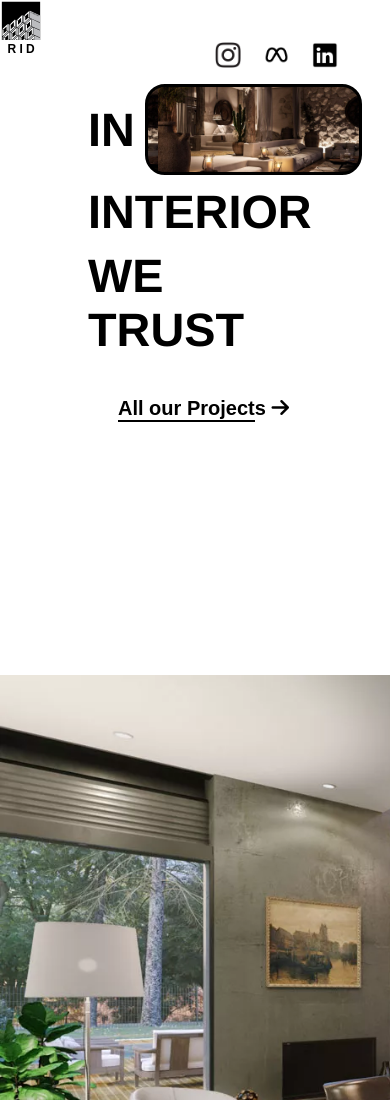
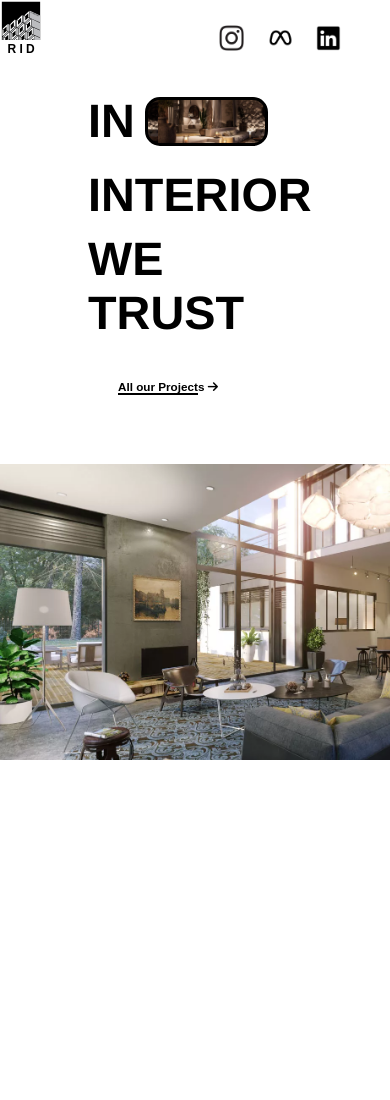
Before and after one commit to Spikesito/MaquetteYboost, a plain HTML site: page index.html in a window 390 px wide. Shown: the top 1100 px of the page. After the commit the page ends 844 px from the top, so only its background shows below. Drawn offline with nearby package versions, Linux system fonts and the light colour scheme.

Commit message:
media James

```diff
--- a/style.css
+++ b/style.css
@@ -46,7 +46,7 @@ body {
 #home {
     margin-left: 20%;
     padding-top: 20vh;
-    height: 70vh;
+    height: 65vh;
     width: 60%;
 }
 
@@ -125,9 +125,80 @@ h2 {
     padding: 0;
 }
 
-@media screen and (max-width: 800px){
+.underHomePic {
+    z-index: 998;
+    height: 100vh;
+    width: 100%;
+    background-image: url("./assets/images/archi_inte_2.jpg.jpg");
+    background-size: cover;
+}
+@media screen and (max-width:1300px){
     #home {
         padding-top: 10vh;
+        height: 60vh;
+    }
+
+    h2 {
+        font-size: 10vw;
+    }
+
+
+    .window {
+        height: 10vw;
+        width: 30vw;
+        border-radius: 15px;
+    }
+
+    .window:hover {
+        transition: 1s;
+        width: 45vw;
+    }
+
+    .underHomePic{
+        height: 90vh;
+        width: 100%;
+    }
+}
+
+@media screen and (max-width:1100px){
+    #home {
+        padding-top: 10vh;
+        height: 50vh;
+    }
+
+    h2 {
+        font-size: 8vw;
+    }
+
+    .desktopProjects {
+        display: none;
+    }
+
+    .mobileProjects {
+        display: block;
+        font-size: 3vw;
+    }
+
+    .window {
+        height: 11vw;
+        width: 30vw;
+        border-radius: 15px;
+    }
+
+    .window:hover {
+        transition: 1s;
+        width: 40vw;
+    }
+
+    .underHomePic{
+        height: 45vh;
+    }
+}
+
+@media screen and (max-width: 900px){
+    #home {
+        padding-top: 10vh;
+        height: 45vh;
     }
 
     h2 {
@@ -140,34 +211,24 @@ h2 {
 
     .mobileProjects {
         display: block;
+        font-size: 3vw;
+    }
+
+    .window {
+        height: 11vw;
+        width: 30vw;
+        border-radius: 15px;
+    }
+
+    .window:hover {
+        transition: 1s;
+        width: 40vw;
+    }
+
+    .underHomePic{
+        height: 35vh;
+        width: 100%;
     }
 
 
-#brands{
-    display: flex;
-    justify-content:space-evenly;
-    position:fixed;
-    right: 1%;
-    top: 2%;
-    width: 20vh;
-    height: 3vh;
-
 }
-
-#insta, #facebook, #linkedin {
-    width: 3vh;
-    height: 3vh;
-}
-
-#b-image{
-    width: 100%;
-    height: 100%;
-}
-
-.underHomePic {
-    z-index: 998;
-    height: 70vh;
-    width: 100%;
-    background-image: url("./assets/images/archi_inte_2.jpg.jpg");
-    background-size: cover;
-}
```
Also changed, not shown: 1 other file.
